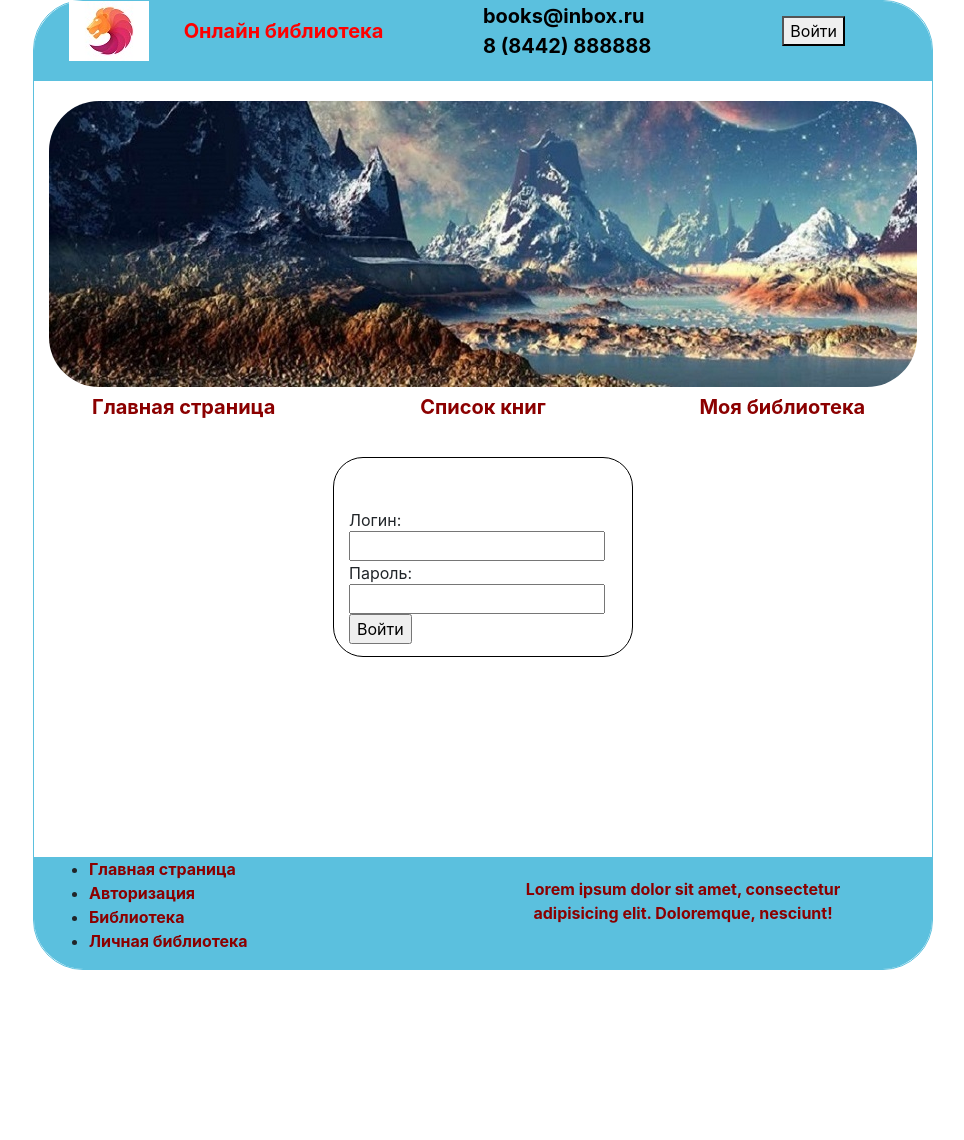
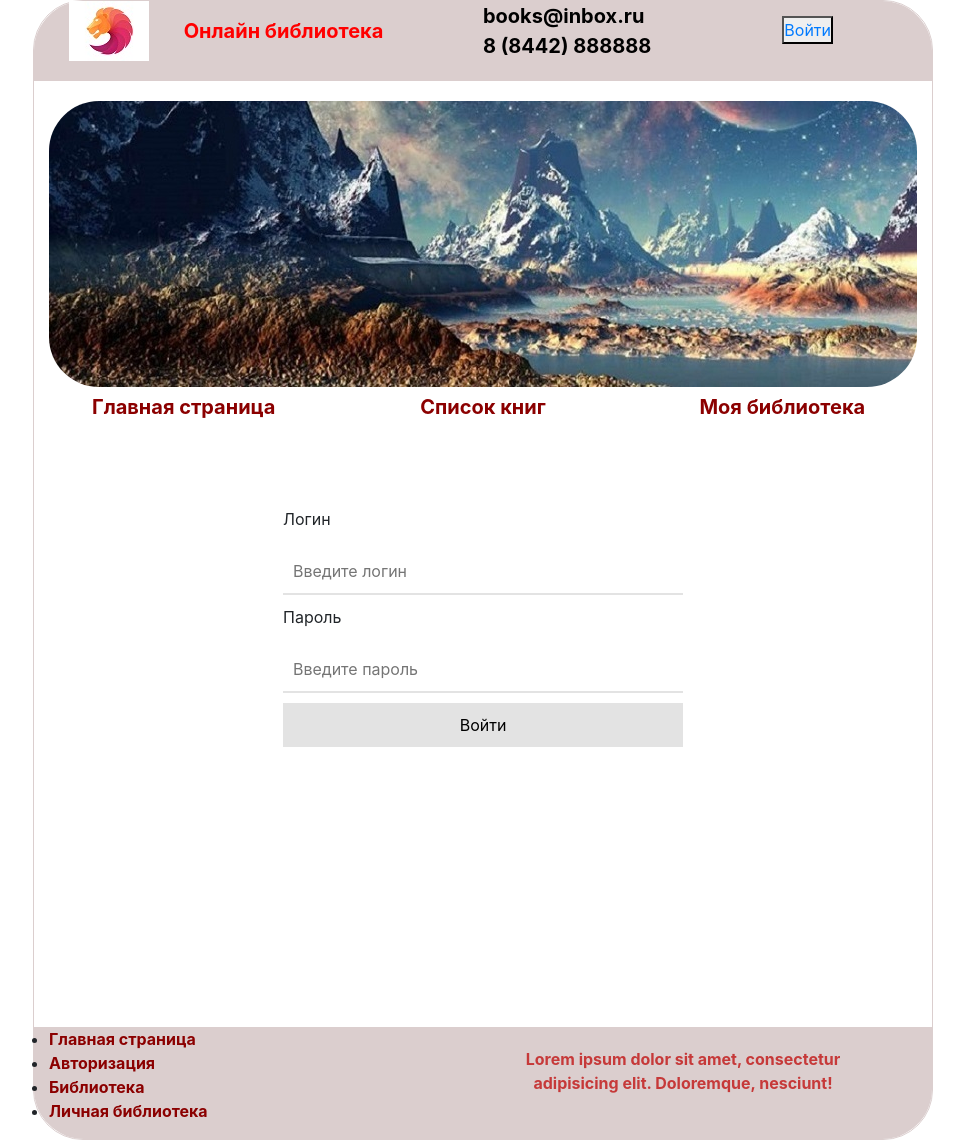
Before and after one commit to Ilyajkin/bookmarket, a PHP site: page /application/View/authorization.php in a window 1280 px wide. Shown: the whole page, without its empty margins (157-1121 px from the left). Before the commit the page ends 970 px from the top, so only its background shows below. Run offline with PHP 8.4, Linux system fonts and the light colour scheme.

Commit message:
Adedd user authorization

```diff
--- a/CRUD/func.php
+++ b/CRUD/func.php
@@ -8,7 +8,7 @@ $pos = $_POST['pos'];
 // Create
 
 if (isset($_POST['submit'])) {
-	$sql = ("INSERT INTO `users`(`name`, `last_name`, `pos`) VALUES(?,?,?)");
+	$sql = ("INSERT INTO `users`(login, `last_name`, `pos`) VALUES(?,?,?)");
 	$query = $pdo->prepare($sql);
 	$query->execute([$name, $last_name, $pos]);
 	$success = '<div class="alert alert-success alert-dismissible fade show" role="alert">
@@ -32,7 +32,7 @@ $edit_last_name = $_POST['edit_last_name'];
 $edit_pos = $_POST['edit_pos'];
 $get_id = $_GET['id'];
 if (isset($_POST['edit-submit'])) {
-	$sqll = "UPDATE users SET name=?, last_name=?, pos=? WHERE id=?";
+	$sqll = "UPDATE users SET login=?, last_name=?, pos=? WHERE id=?";
 	$querys = $pdo->prepare($sqll);
 	$querys->execute([$edit_name, $edit_last_name, $edit_pos, $get_id]);
 	header('Location: '. $_SERVER['HTTP_REFERER']);
--- a/CRUD/users.sql
+++ b/CRUD/users.sql
@@ -39,7 +39,7 @@ CREATE TABLE `users` (
 -- Дамп данных таблицы `users`
 --
 
-INSERT INTO `users` (`id`, `name`, `last_name`, `pos`) VALUES
+INSERT INTO `users` (`id`, login, `last_name`, `pos`) VALUES
 (1, 'Иван', 'Иванов', 'Менеджер'),
 (2, 'Петр', 'Петров', 'Сисадмин'),
 (3, 'Сара', 'Конор', 'Бухгалтер'),
--- a/application/Database/connection.php
+++ b/application/Database/connection.php
@@ -5,7 +5,7 @@ require_once 'functions.php';
 $connection = connect();
 $login= htmlentities(mysqli_real_escape_string($connection, $_POST['login']));
 $password = htmlentities(mysqli_real_escape_string($connection, $_POST['password']));
-add($connection, $login, $password);
+
 
 header('Location: ..\View\authorization.php');
 die;
--- a/application/Database/functions.php
+++ b/application/Database/functions.php
@@ -5,11 +5,18 @@ function connect() {
     $config = require_once 'dbconfig.php';
     return mysqli_connect($config['host'], $config['login'], $config['password'], $config['dbname']);
 }
-// Добовляем данные
-function add($connection, $login, $password) {
-    return mysqli_query($connection, "INSERT INTO users (login, password) VALUES('$login', '$password')");
+// Проверка авторизации
+function check($connection, $login, $password) {
+    $checkUser = mysqli_query($connection, "SELECT * FROM 'users' WHERE 'login' = '$login' AND 'password' = '$password'");
+    if (mysqli_num_rows($checkUser) > 0) {
+        echo "Авторизирация прошла успешно";
+        header('Location: ../View/listOfBooksUser.php');
+    } else {
+        echo "Авторизироваться не удалось";
+        header('Location: ../View/authorization.php');
+    }
 }
-
+// Вывод списка книг
 function get($connection) {
     $outputQuery = mysqli_query($connection, "SELECT * FROM listbook");
     $result = array();
--- /dev/null
+++ b/application/Database/signin.php
@@ -0,0 +1,5 @@
+<?php
+
+session_start();
+require_once 'functions.php';
+check($connection, $login, $password);
--- a/application/View/authorization.php
+++ b/application/View/authorization.php
@@ -1,4 +1,5 @@
 <?php
+session_start();
 require_once '../Database/functions.php';
 $connection = connect();
 ?>
@@ -17,7 +18,7 @@ $connection = connect();
     <meta http-equiv="X-UA-Compatible" content="ie=edge">
     <link rel="stylesheet" href="css/bootstrap-reboot.css">
     <link rel="stylesheet" href="css/bootstrap.css">
-    <link rel="stylesheet" href="css/template.css">
+    <link rel="stylesheet" href="css/page-auth.css">
     <script src="js/jquery.js"></script>
     <script src="js/bootstrap.js"></script>
     <link rel="stylesheet" href="css/jquery-ui.css">
@@ -43,7 +44,7 @@ $connection = connect();
                 <div class="button-authorization">
                     <form action="/" method="post">
                         <button>
-                            Войти
+                            <a href="authorization.php">Войти</a>
                         </button>
                     </form>
                 </div>
@@ -59,15 +60,18 @@ $connection = connect();
                 <div class="col-md-4"><a href="listOfBooksUser.php" class="listOfBooksUser">Моя библиотека</a></div>
             </div>
         </div>
-        <div class="col-md-12 form-auth">
-            <form action="../Database/connection.php" method="post">
-                <div class="field">
-                    <label for="login">Логин:</label><input type="text" name="login" id="login"/>
-                    <label for="password">Пароль:</label><input type="password" name="password" id="password"/>
-                    <input type="submit" value="Войти">
-                </div>
-            </form>
+
+        <!--Форма авторизации -->
+        <div class="body-form">
+        <form class="form" action="../Database/signin.php" method="post">
+            <label for="login">Логин</label>
+            <input type="text" placeholder="Введите логин" id="login" name="login">
+            <label for="password">Пароль</label>
+            <input type="password" placeholder="Введите пароль" id="password" name="password">
+            <button class="button" type="submit">Войти</button>
+        </form>
         </div>
+
     </main>
     <footer class="row">
         <div class="col-md-6 lower-menu">
--- /dev/null
+++ b/application/View/css/page-auth.css
@@ -0,0 +1,237 @@
+* {
+    margin: 0;
+    padding: 0;
+    box-sizing: border-box;
+}
+
+.container {
+    max-width: 900px;
+    border: 1px solid #dbcece;
+    border-radius: 50px;
+}
+
+header {
+    height: 80px;
+    background-color: #dbcece;
+    border-top-left-radius: 50px;
+    border-top-right-radius: 50px;
+}
+
+.logo {
+    margin: auto;
+}
+
+.title  {
+    margin-top: 15px;
+    text-align: center;
+    font-size: 20px;
+    font-weight: bold;
+    color: red;
+}
+
+.contacts {
+    font-weight: 700;
+    text-align: center;
+}
+
+.email {
+    text-decoration: none;
+    color: black;
+    font-size: 20px;
+}
+
+.tel {
+    text-decoration: none;
+    color: black;
+    font-size: 20px;
+}
+
+.button-authorization {
+    margin-top: 15px;
+}
+
+.banner {
+    width: 900px;
+    margin-top: 20px;
+    background-image: url("../img/banner.jpg");
+    height: 286px;
+    border-radius: 50px;
+}
+
+.top-menu {
+    margin: auto;
+    height: 40px;
+    width: 900px;
+    border-radius: 5px;
+    text-align: center;
+    font-size: 20px;
+    padding-top: 5px;
+}
+
+.main {
+    font-weight: bold;
+    text-decoration: none;
+    color: darkred;
+}
+
+.listOfBooks {
+    font-weight: bold;
+    text-decoration: none;
+    color: darkred;
+}
+
+.listOfBooksUser {
+    font-weight: bold;
+    text-decoration: none;
+    color: darkred;
+}
+
+/*main*/
+
+.news {
+    margin: 20px 0;
+    border-bottom: 3px solid #dbcece;
+}
+
+.news-title {
+    display: block;
+    text-align: center;
+    text-transform: uppercase;
+    font-size: 30px;
+    font-weight: 400;
+    padding: 20px 0;
+}
+
+.new-top {
+    height: 160px;
+    width: 400px;
+    margin: 10px auto;
+    border: 1px solid #dbcece;
+    box-shadow:
+            0 1px 4px rgba(0, 0, 0, .3),
+            0 0 40px rgba(0, 0, 0, .1) inset;
+    transition: 1s;
+    border-radius: 25px;
+    text-align: center;
+}
+
+.new-bottom {
+    height: 160px;
+    width: 400px;
+    margin: 10px auto;
+    border: 1px solid #5bc0de;
+    box-shadow:
+            0 1px 4px rgba(0, 0, 0, .3),
+            0 0 40px rgba(0, 0, 0, .1) inset;
+    transition: 1s;
+    border-radius: 25px;
+    text-align: center;
+}
+
+.popular {
+    width: 800px;
+    margin: auto;
+}
+
+.popular-title {
+    display: block;
+    text-align: center;
+    text-transform: uppercase;
+    font-size: 30px;
+    font-weight: 400;
+    padding: 20px 0;
+}
+.description-book {
+    margin: auto;
+    display: block;
+}
+
+.cover-img {
+    width: 180px;
+    height: 300px;
+}
+
+.name-book {
+    display: block;
+    text-align: center;
+    text-transform: uppercase;
+    font-size: 12px;
+    font-weight: 700;
+}
+
+/*footer*/
+footer {
+    margin-top: 200px;
+    border-bottom-left-radius: 50px;
+    border-bottom-right-radius: 50px;
+    background-color: #dbcece;
+}
+
+.footer {
+    margin-top: 200px;
+}
+
+.lower-menu {
+    text-decoration: none;
+    font-weight: bold;
+}
+
+.menu-item {
+    color: darkred;
+}
+
+.address {
+    margin-top: 20px;
+    width: 400px;
+    text-align: center;
+    color: #c63939;
+    font-weight: bold;
+}
+
+/* authorization.php */
+
+.body-form {
+    height: 50vh;
+    display: flex;
+    align-items: center;
+    justify-content: center;
+}
+
+.form {
+    display: flex;
+    flex-direction: column;
+    width: 400px;
+}
+
+input {
+    margin: 10px 0;
+    padding: 10px;
+    border: unset;
+    border-bottom: 2px solid #e3e3e3;
+}
+
+.button {
+    padding: 10px;
+    background: #e3e3e3;
+    border: unset;
+    cursor: pointer;
+
+}
+
+div.field {
+    padding-bottom: 5px;
+    margin-top: 50px;
+}
+div.field label {
+    display: block;
+    float: left;
+    width: 70px;
+    height: 15px;
+}
+
+/* listOfBooks*/
+
+.cover-img-list {
+    width: 120px;
+    height: 180px;
+}
--- a/application/View/listOfBooks.php
+++ b/application/View/listOfBooks.php
@@ -44,7 +44,7 @@ $result = get($connection);
                 <div class="button-authorization">
                     <form action="/" method="post">
                         <button>
-                            Войти
+                            <a href="authorization.php">Войти</a>
                         </button>
                     </form>
                 </div>
--- a/application/View/listOfBooksUser.php
+++ b/application/View/listOfBooksUser.php
@@ -43,7 +43,7 @@ $result = get($connection);?>
                 <div class="button-authorization">
                     <form action="/" method="post">
                         <button>
-                            Войти
+                            <a href="authorization.php">Войти</a>
                         </button>
                     </form>
                 </div>
--- a/application/View/main.php
+++ b/application/View/main.php
@@ -39,7 +39,7 @@
                 <div class="button-authorization">
                     <form action="authorization.php" method="post">
                         <button>
-                            Войти
+                            <a href="authorization.php">Войти</a>
                         </button>
                     </form>
                 </div>
```
